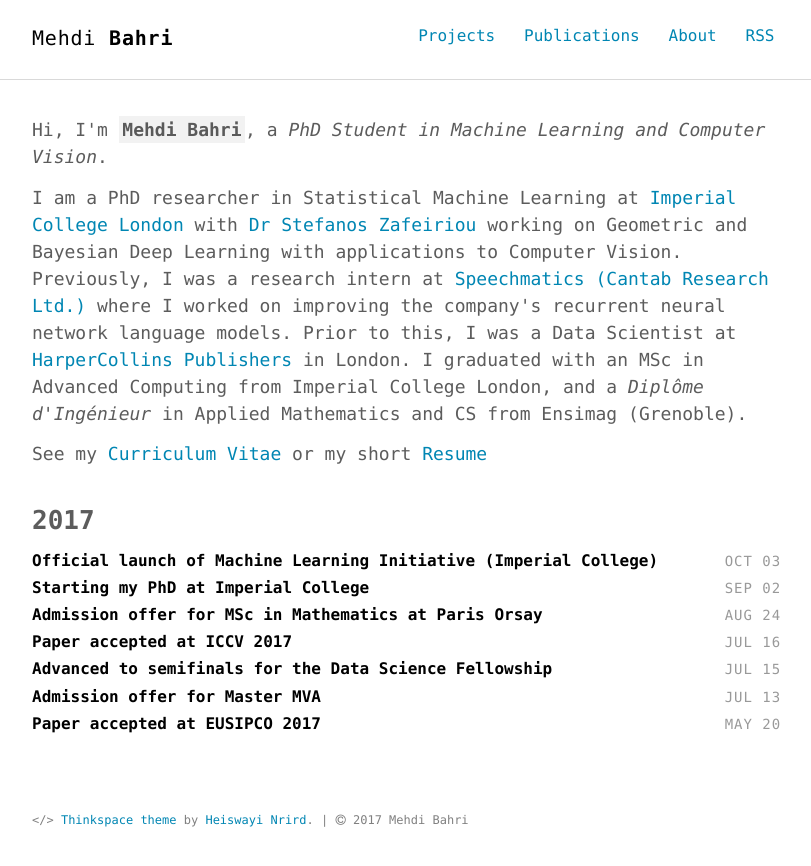
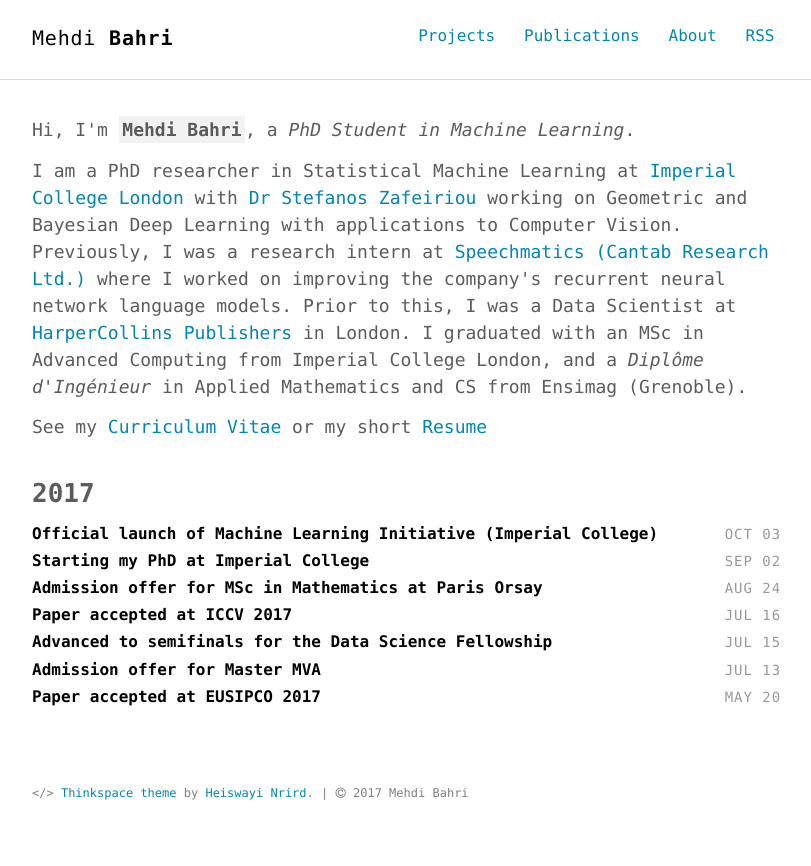
Before and after one commit to mbahri/mbahri.github.io, a Jekyll site: the page built from index.html, in a window 1280 px wide. Shown: the top 866 px of the page, without its empty margins (232-1043 px from the left). Built offline with Jekyll 4.4.1, drawn with Linux system fonts in a browser that asks for light colours.

Commit message:
Minor fix

```diff
--- a/_config.yml
+++ b/_config.yml
@@ -30,7 +30,7 @@ sass:
 # Author settings
 author:
   name     : "Mehdi Bahri"
-  job      : "PhD Student in Machine Learning and Computer Vision"
+  job      : "PhD Student in Machine Learning"
   bio      : "I am a PhD researcher in Statistical Machine Learning at <a href=\"http://www.imperial.ac.uk\">Imperial College London</a> with <a href=\"https://wp.doc.ic.ac.uk/szafeiri/\">Dr Stefanos Zafeiriou</a> working on Geometric and Bayesian Deep Learning with applications to Computer Vision. Previously, I was a research intern at <a href=\"https://www.speechmatics.com\">Speechmatics (Cantab Research Ltd.)</a> where I worked on improving the company's recurrent neural network language models. Prior to this, I was a Data Scientist at <a href=\"https://www.harpercollins.co.uk\">HarperCollins Publishers</a> in London. I graduated with an MSc in Advanced Computing from Imperial College London, and a <em>Diplôme d'Ingénieur</em> in Applied Mathematics and CS from Ensimag (Grenoble)."
   thumb    : /images/author.jpg
   email    : mehdi.b.tn@gmail.com
```
